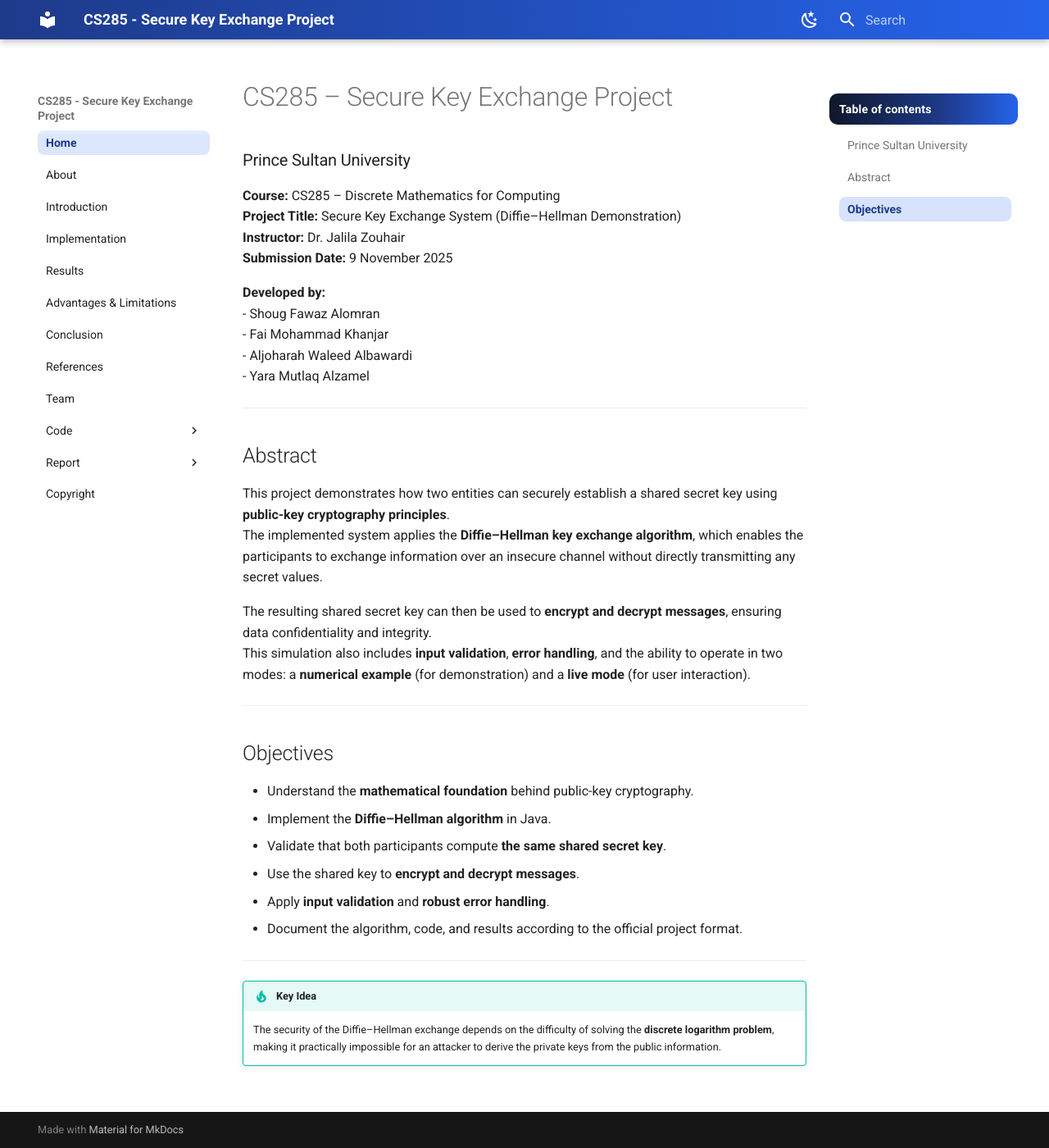
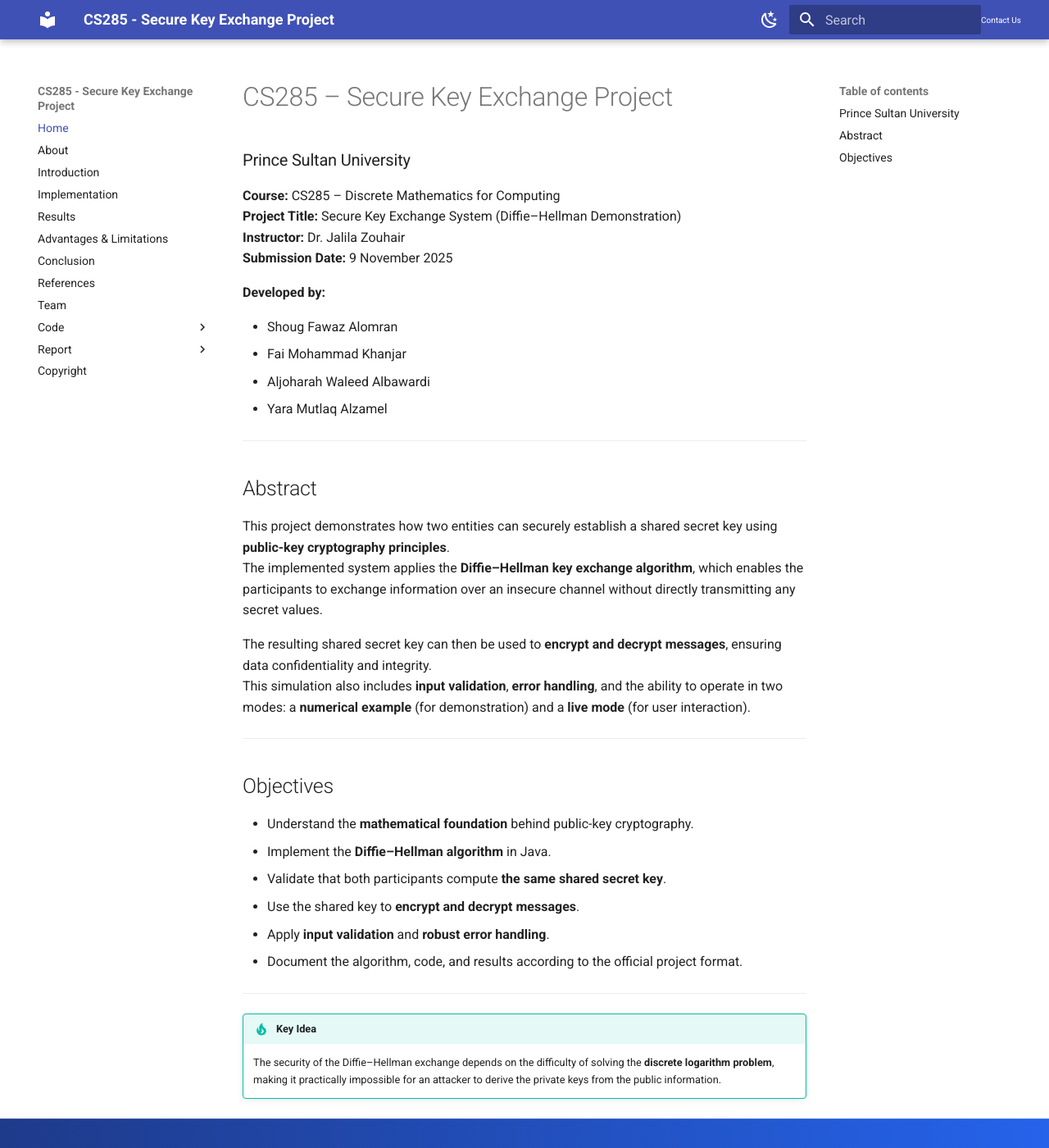
Before and after one commit to Shoug-Alomran/CS285-CryptographyProject, an MkDocs documentation site: the page built from docs/index.md, in a window 1280 px wide and 1400 px high. Shown: the whole window at 82% size. Built offline with MkDocs 1.6.1 and Material for MkDocs 9.7.7, drawn with Linux system fonts in a browser that asks for light colours; some of the changed text lies outside the part shown.

Commit message:
Added footer

```diff
--- a/docs/index.md
+++ b/docs/index.md
@@ -8,6 +8,7 @@
 **Submission Date:** 9 November 2025
 
 **Developed by:**
+
 - Shoug Fawaz Alomran
 - Fai Mohammad Khanjar
 - Aljoharah Waleed Albawardi
--- /dev/null
+++ b/docs/javascripts/cta-footer.js
@@ -0,0 +1,171 @@
+(function () {
+  const EMAIL = "inquiry@shoug-tech.com";
+
+  function ensureTrailingSlash(s) {
+    return s.endsWith("/") ? s : s + "/";
+  }
+
+  function getProjectRootFromPathname() {
+    // For mkdocs serve with --site-dir under /<project>/..., or GitHub Pages project sites
+    // Example: /CS285-CryptographyProject/code/main/ -> /CS285-CryptographyProject/
+    const parts = window.location.pathname.split("/").filter(Boolean);
+    if (parts.length > 0) return `/${parts[0]}/`;
+    return "/";
+  }
+
+  function getSiteRootHref() {
+    // 1) MkDocs Material runtime base (best when present)
+    try {
+      if (typeof __md_get === "function") {
+        const b = __md_get("__base");
+        if (b && typeof b === "string") {
+          // b is usually "/CS285-CryptographyProject/" (or "/")
+          return ensureTrailingSlash(new URL(b, window.location.origin).href);
+        }
+      }
+    } catch (e) {}
+
+    // 2) <base href="..."> is used by MkDocs Material; baseEl.href is absolute and correct
+    const baseEl = document.querySelector('base[href]');
+    if (baseEl && baseEl.href) {
+      // We want the *directory* root that base points to
+      return ensureTrailingSlash(new URL(".", baseEl.href).href);
+    }
+
+    // 3) Fallback: infer project root from URL pathname
+    return ensureTrailingSlash(new URL(getProjectRootFromPathname(), window.location.origin).href);
+  }
+
+  function url(path) {
+    // IMPORTANT: path must NOT start with "/" so it stays under the project root
+    const p = String(path || "").replace(/^\/+/, "");
+    return new URL(p, getSiteRootHref()).href;
+  }
+
+  function getSiteName() {
+    const titleEl = document.querySelector(".md-header__title .md-ellipsis");
+    return titleEl ? titleEl.textContent.trim() : "Website";
+  }
+
+  function addHeaderCTA() {
+    const headerInner = document.querySelector(".md-header__inner");
+    if (!headerInner) return;
+    if (headerInner.querySelector("a.header-cta")) return;
+
+    const cta = document.createElement("a");
+    cta.className = "header-cta";
+    cta.href = `mailto:${EMAIL}`;
+    cta.textContent = "Contact Us";
+    cta.setAttribute("aria-label", "Contact Us");
+    headerInner.appendChild(cta);
+  }
+
+  function addFooterBlock() {
+    const footer = document.querySelector(".md-footer");
+    if (!footer) return;
+    if (footer.querySelector(".custom-footer")) return;
+
+    const meta = footer.querySelector(".md-footer-meta");
+    const block = document.createElement("section");
+    block.className = "custom-footer";
+
+    const siteName = getSiteName();
+
+    // Matches your nav (directory URLs)
+    const LINKS = {
+      home: url(""),
+      about: url("about/"),
+      introduction: url("introduction/"),
+      implementation: url("implementation/"),
+      results: url("results/"),
+      advLim: url("advantages-limitations/"),
+      conclusion: url("conclusion/"),
+      references: url("references/"),
+      team: url("team/"),
+      report: url("report/report/"),
+
+      codeMain: url("code/main/"),
+      codeKeyExchange: url("code/keyexchange/"),
+      codeEncryptor: url("code/encryptor/"),
+      codeParameters: url("code/parameters/"),
+      codeHelpers: url("code/helpers/"),
+      codeValidator: url("code/validator/"),
+      codeUtils: url("code/utils/"),
+    };
+
+    block.innerHTML = `
+      <div class="custom-footer__inner">
+        <div class="custom-footer__left">
+          <div class="custom-footer__brand">${siteName}</div>
+          <div class="custom-footer__title">Stay Updated</div>
+
+          <form class="custom-footer__form" action="mailto:${EMAIL}" method="get">
+            <input
+              class="custom-footer__input"
+              type="email"
+              name="email"
+              placeholder="Email address"
+              autocomplete="email"
+              required
+            >
+            <button class="custom-footer__button" type="submit">Subscribe</button>
+          </form>
+
+          <div class="custom-footer__note">
+            By submitting your email, you agree to be contacted regarding this website.
+          </div>
+        </div>
+
+        <div class="custom-footer__right">
+          <div class="footer-col">
+            <div class="footer-col__title">Pages</div>
+            <a class="footer-link" href="${LINKS.home}">Home</a>
+            <a class="footer-link" href="${LINKS.about}">About</a>
+            <a class="footer-link" href="${LINKS.introduction}">Introduction</a>
+            <a class="footer-link" href="${LINKS.implementation}">Implementation</a>
+            <a class="footer-link" href="${LINKS.results}">Results</a>
+            <a class="footer-link" href="${LINKS.advLim}">Advantages &amp; Limitations</a>
+            <a class="footer-link" href="${LINKS.conclusion}">Conclusion</a>
+          </div>
+
+          <div class="footer-col">
+            <div class="footer-col__title">Resources</div>
+            <a class="footer-link" href="${LINKS.report}">View Report</a>
+            <a class="footer-link" href="${LINKS.references}">References</a>
+            <a class="footer-link" href="${LINKS.team}">Team</a>
+
+            <div style="height:10px"></div>
+            <div class="footer-col__title">Contact</div>
+            <a class="footer-link" href="mailto:${EMAIL}">${EMAIL}</a>
+          </div>
+
+          <div class="footer-col">
+            <div class="footer-col__title">Code</div>
+            <a class="footer-link" href="${LINKS.codeMain}">Main</a>
+            <a class="footer-link" href="${LINKS.codeKeyExchange}">Key Exchange</a>
+            <a class="footer-link" href="${LINKS.codeEncryptor}">Encryptor</a>
+            <a class="footer-link" href="${LINKS.codeParameters}">Parameters</a>
+            <a class="footer-link" href="${LINKS.codeHelpers}">Helpers</a>
+            <a class="footer-link" href="${LINKS.codeValidator}">Validator</a>
+            <a class="footer-link" href="${LINKS.codeUtils}">Utils</a>
+          </div>
+        </div>
+      </div>
+    `;
+
+    if (meta) footer.insertBefore(block, meta);
+    else footer.prepend(block);
+  }
+
+  function run() {
+    addHeaderCTA();
+    addFooterBlock();
+  }
+
+  // MkDocs Material SPA navigation support
+  if (typeof document$ !== "undefined" && document$.subscribe) {
+    document$.subscribe(run);
+  } else {
+    document.addEventListener("DOMContentLoaded", run);
+  }
+})();
--- a/docs/styles/extra.css
+++ b/docs/styles/extra.css
@@ -1,210 +1,164 @@
-.md-header {
+/* =========================================================
+   CUSTOM FOOTER (MATCH HEADER COLORS)
+   ========================================================= */
+
+/* Light mode footer (same as header light scheme) */
+[data-md-color-scheme="default"] .custom-footer{
+  background: linear-gradient(90deg, #1e3a8a, #2563eb) !important;
+  color: #fff !important;
+
+  padding: 56px 16px !important;
+  border-top: 1px solid rgba(255,255,255,0.14) !important;
+}
+
+/* Dark mode footer (same as header dark scheme) */
+[data-md-color-scheme="slate"] .custom-footer{
+  background: linear-gradient(90deg, #020617, #0f172a) !important;
+  color: #fff !important;
+
+  padding: 56px 16px !important;
+  border-top: 1px solid rgba(255,255,255,0.14) !important;
+}
+
+/* Fallback (if scheme not applied for some reason) */
+.custom-footer{
   background: linear-gradient(90deg, #0f172a, #1e3a8a) !important;
   color: #fff !important;
+  padding: 56px 16px !important;
+  border-top: 1px solid rgba(255,255,255,0.14) !important;
 }
 
-.md-tabs {
-  background: linear-gradient(90deg, #0f172a, #1e3a8a) !important;
+/* Layout stays the same */
+.custom-footer__inner{
+  max-width:1200px !important;
+  margin:0 auto !important;
+
+  display:grid !important;
+  grid-template-columns: 1.2fr 1fr !important;
+  gap:32px !important;
 }
 
-.md-header__inner,
-.md-tabs__inner {
-  background: transparent !important;
+@media (max-width: 900px){
+  .custom-footer__inner{ grid-template-columns:1fr !important; }
 }
 
-[data-md-color-scheme="default"] .md-header,
-[data-md-color-scheme="default"] .md-tabs {
-  background: linear-gradient(90deg, #1e3a8a, #2563eb) !important;
+.custom-footer__brand{
+  font-size:1.1rem !important;
+  font-weight:800 !important;
+  opacity:0.95 !important;
+  margin-bottom:10px !important;
 }
 
-[data-md-color-scheme="slate"] .md-header,
-[data-md-color-scheme="slate"] .md-tabs {
-  background: linear-gradient(90deg, #020617, #0f172a) !important;
+.custom-footer__title{
+  font-size:1.8rem !important;
+  font-weight:900 !important;
+  margin-bottom:18px !important;
+  line-height:1.15 !important;
 }
 
-/* Header icons & search */
-.md-search__form,
-.md-search__input,
-.md-search__icon,
-.md-header__option {
-  background-color: transparent !important;
-  color: #fff !important;
+.custom-footer__form{
+  display:flex !important;
+  align-items:center !important;
+  gap:12px !important;
+
+  max-width:560px !important;
+  padding:10px !important;
+
+  border-radius:999px !important;
+  background: rgba(255,255,255,0.12) !important;
+  border:1px solid rgba(255,255,255,0.18) !important;
 }
 
-.md-tabs__link:hover {
-  background-color: rgba(255, 255, 255, 0.12) !important;
+.custom-footer__input{
+  flex:1 !important;
+  border:none !important;
+  outline:none !important;
+  background:transparent !important;
+
+  padding:10px 14px !important;
+  font-size:1rem !important;
+  color:#fff !important;
+}
+.custom-footer__input::placeholder{
+  color:rgba(255,255,255,0.78) !important;
 }
 
-/* =========================
-   LEFT SIDEBAR (PRIMARY NAV)
-========================= */
+.custom-footer__button{
+  border:none !important;
+  cursor:pointer !important;
 
-/* Container spacing */
-.md-nav--primary {
-  padding-top: 12px;
+  border-radius:999px !important;
+  padding:10px 16px !important;
+
+  font-weight:900 !important;
+  background: rgba(255,255,255,0.92) !important;
+  color: #0f172a !important; /* matches header ink */
+
+  transition: opacity 120ms ease, transform 120ms ease !important;
+}
+.custom-footer__button:hover{
+  opacity:0.92 !important;
+  transform: translateY(-1px) !important;
 }
 
-/* Section title wrapper reset */
-.md-nav--primary .md-nav__item > .md-nav__title {
-  background: transparent !important;
-  padding: 0 !important;
-  margin: 0 0 8px 0 !important;
+.custom-footer__note{
+  margin-top:14px !important;
+  font-size:0.95rem !important;
+  max-width:560px !important;
+  color:rgba(255,255,255,0.85) !important;
 }
 
-/* Section title as boxed gradient pill */
-.md-nav--primary .md-nav__item > .md-nav__title,
-.md-nav--primary .md-nav__item > .md-nav__title .md-nav__button {
-  display: inline-flex !important;
-  align-items: center !important;
-  width: auto !important;
-
-  background: linear-gradient(90deg, #0f172a 0%, #1e3a8a 60%, #2563eb 100%) !important;
-  color: #fff !important;
-
-  border-radius: 10px !important;
-  padding: 8px 12px !important;
-
-  font-weight: 700 !important;
-  letter-spacing: 0.2px !important;
+.custom-footer__right{
+  display:grid !important;
+  grid-template-columns: repeat(3, minmax(0, 1fr)) !important;
+  gap:26px !important;
+}
+@media (max-width: 900px){
+  .custom-footer__right{ grid-template-columns:1fr !important; }
 }
 
-/* Sidebar links */
-.md-nav--primary .md-nav__link {
-  border-radius: 8px;
-  padding: 6px 10px;
+.footer-col__title{
+  font-weight:900 !important;
+  margin-bottom:10px !important;
+  font-size:1.05rem !important;
 }
 
-/* Hover */
-.md-nav--primary .md-nav__link:hover {
-  background-color: rgba(37, 99, 235, 0.10);
+.footer-link{
+  display:block !important;
+  padding:6px 0 !important;
+  text-decoration:none !important;
+  color:rgba(255,255,255,0.88) !important;
+}
+.footer-link:hover{
+  color:#fff !important;
+  text-decoration:underline !important;
 }
 
-/* Active page */
-.md-nav--primary .md-nav__link--active {
-  background-color: rgba(37, 99, 235, 0.18) !important;
-  font-weight: 700;
+/* =========================================================
+   FOOTER META (MATCH HEADER COLORS)
+   ========================================================= */
+
+.md-footer-meta,
+.md-footer-meta__inner{
+  background: transparent !important;
+  border-top: 0 !important;
 }
 
-/* Light mode sidebar title */
-[data-md-color-scheme="default"]
-.md-nav--primary .md-nav__item > .md-nav__title,
-[data-md-color-scheme="default"]
-.md-nav--primary .md-nav__item > .md-nav__title .md-nav__button {
+[data-md-color-scheme="default"] .md-footer-meta{
   background: linear-gradient(90deg, #1e3a8a, #2563eb) !important;
+  color: rgba(255, 255, 255, 0.88) !important;
 }
 
-/* Dark mode sidebar title */
-[data-md-color-scheme="slate"]
-.md-nav--primary .md-nav__item > .md-nav__title,
-[data-md-color-scheme="slate"]
-.md-nav--primary .md-nav__item > .md-nav__title .md-nav__button {
-  background: linear-gradient(90deg, #020617, #0f172a 70%, #1e3a8a) !important;
+[data-md-color-scheme="slate"] .md-footer-meta{
+  background: linear-gradient(90deg, #020617, #0f172a) !important;
+  color: rgba(255, 255, 255, 0.88) !important;
 }
 
-/* =========================
-   RIGHT SIDEBAR (TOC)
-========================= */
-
-.md-nav--secondary {
-  padding-top: 12px;
+.md-footer-meta,
+.md-footer-meta *{
+  color: rgba(255, 255, 255, 0.88) !important;
 }
 
-/* TOC title as boxed gradient */
-.md-nav--secondary .md-nav__title {
-  background: linear-gradient(90deg, #0f172a 0%, #1e3a8a 60%, #2563eb 100%) !important;
-  color: #fff !important;
-
-  border-radius: 10px;
-  padding: 10px 12px !important;
-  margin: 0 0 10px 0 !important;
-
-  font-weight: 700;
-  letter-spacing: 0.2px;
+.md-footer-meta__inner{
+  padding-top: 14px !important;
 }
-
-/* TOC links */
-.md-nav--secondary .md-nav__link {
-  border-radius: 8px;
-  padding: 6px 10px;
-}
-
-/* TOC hover */
-.md-nav--secondary .md-nav__link:hover {
-  background-color: rgba(37, 99, 235, 0.10);
-}
-
-/* TOC active */
-.md-nav--secondary .md-nav__link--active {
-  background-color: rgba(37, 99, 235, 0.18) !important;
-  color: #1e3a8a !important;
-  font-weight: 700;
-}
-
-.md-nav--secondary .md-nav__link--active * {
-  color: inherit !important;
-}
-
-/* Dark mode TOC */
-[data-md-color-scheme="slate"] .md-nav--secondary .md-nav__title {
-  background: linear-gradient(90deg, #020617 0%, #0f172a 70%, #1e3a8a) !important;
-}
-
-[data-md-color-scheme="slate"] .md-nav--secondary .md-nav__link:hover {
-  background-color: rgba(96, 165, 250, 0.12);
-}
-
-[data-md-color-scheme="slate"] .md-nav--secondary .md-nav__link--active {
-  background-color: rgba(96, 165, 250, 0.22) !important;
-  color: #e2e8f0 !important;
-}
-/* RESET: ensure normal links are not gradient pills */
-.md-nav--primary .md-nav__link {
-  background: transparent !important;
-  color: inherit !important;
-  font-weight: 400 !important;
-  border-radius: 8px;
-}
-
-/* SECTION TITLE ONLY (e.g., Project, Phase I) */
-.md-nav--primary .md-nav__item--section > .md-nav__link,
-.md-nav--primary .md-nav__item--section > .md-nav__title,
-.md-nav--primary .md-nav__item--section > .md-nav__title .md-nav__button {
-  display: inline-flex !important;
-  align-items: center !important;
-  width: fit-content !important;
-
-  background: linear-gradient(90deg, #0f172a 0%, #1e3a8a 60%, #2563eb 100%) !important;
-  color: #fff !important;
-
-  border-radius: 12px !important;
-  padding: 8px 12px !important;
-  margin: 0 0 10px 0 !important;
-
-  font-weight: 700 !important;
-  letter-spacing: 0.2px !important;
-}
-
-/* ACTIVE PAGE (e.g., Overview) highlight — NOT gradient */
-.md-nav--primary .md-nav__link--active {
-  background-color: rgba(37, 99, 235, 0.16) !important;
-  color: #1e3a8a !important;
-  font-weight: 700 !important;
-}
-
-/* Dark mode tweaks */
-[data-md-color-scheme="slate"] .md-nav--primary .md-nav__link--active {
-  background-color: rgba(96, 165, 250, 0.22) !important;
-  color: #e2e8f0 !important;
-}
-
-[data-md-color-scheme="default"] .md-nav--primary .md-nav__item--section > .md-nav__link,
-[data-md-color-scheme="default"] .md-nav--primary .md-nav__item--section > .md-nav__title,
-[data-md-color-scheme="default"] .md-nav--primary .md-nav__item--section > .md-nav__title .md-nav__button {
-  background: linear-gradient(90deg, #1e3a8a, #2563eb) !important;
-}
-
-[data-md-color-scheme="slate"] .md-nav--primary .md-nav__item--section > .md-nav__link,
-[data-md-color-scheme="slate"] .md-nav--primary .md-nav__item--section > .md-nav__title,
-[data-md-color-scheme="slate"] .md-nav--primary .md-nav__item--section > .md-nav__title .md-nav__button {
-  background: linear-gradient(90deg, #020617 0%, #0f172a 70%, #1e3a8a) !important;
-}
--- a/mkdocs.yml
+++ b/mkdocs.yml
@@ -1,6 +1,7 @@
 site_name: CS285 - Secure Key Exchange Project
 site_description: Java implementation, docs, results, and team credits
 site_url: https://shoug-alomran.github.io/CS285-CryptographyProject/
+copyright: © 2026 Shoug Fawaz Alomran · All rights reserved
 
 theme:
   name: material
@@ -59,6 +60,7 @@
 
 extra_javascript:
   - https://cdn.jsdelivr.net/npm/mathjax@3/es5/tex-mml-chtml.js
+  - javascripts/cta-footer.js
 
 extra_css:
   - https://cdnjs.cloudflare.com/ajax/libs/font-awesome/6.5.0/css/all.min.css
```
